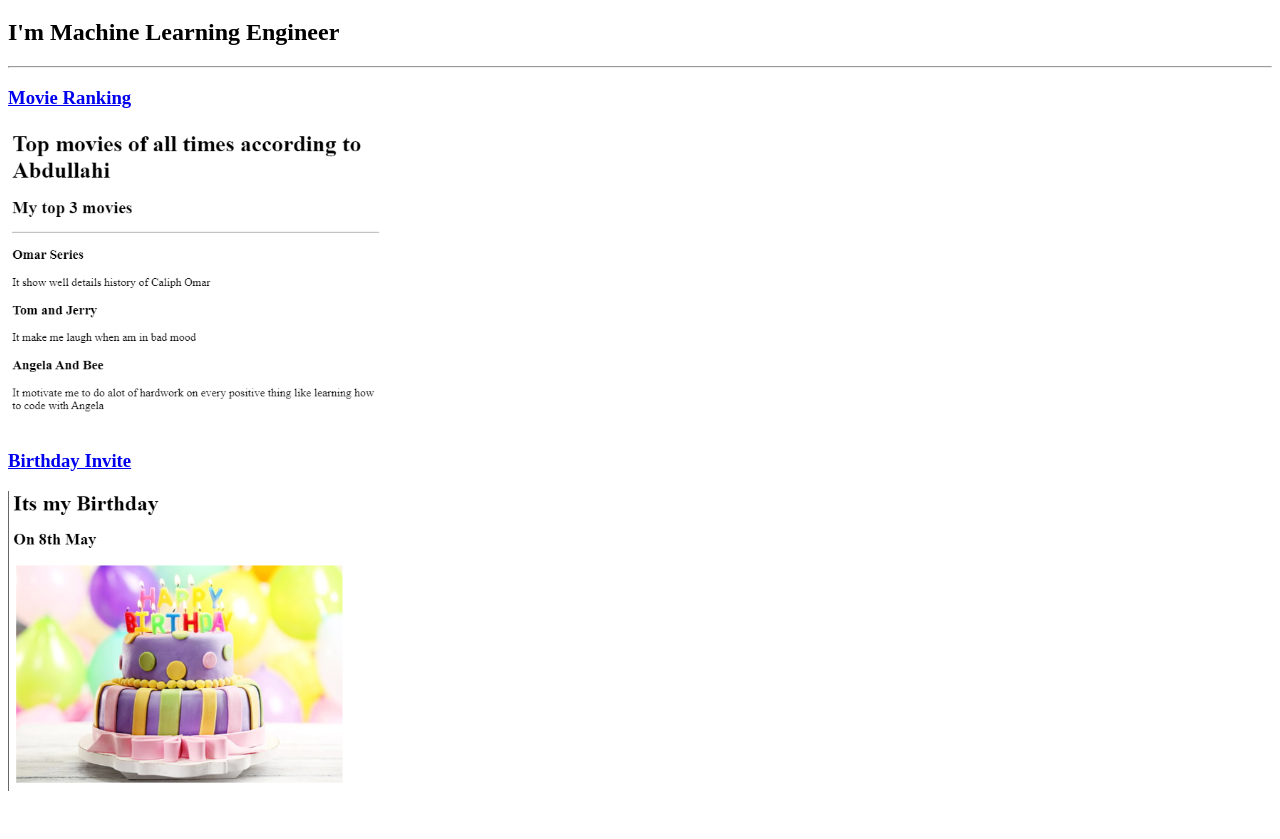
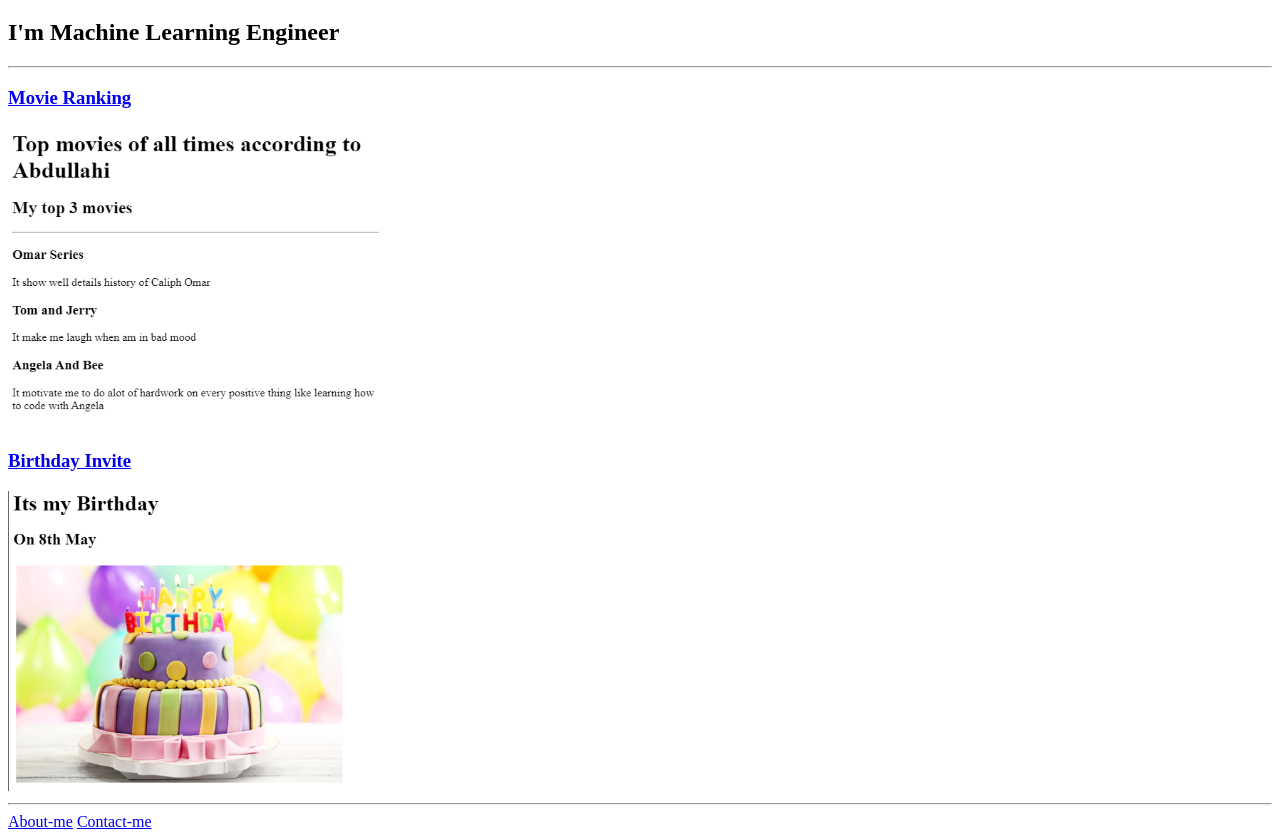
Before and after one commit to abdull6771/Web-Devevelopment-Bootcamp-With-PROJECT, a plain HTML site: page 4.3 HTML Porfolio Project/index.html in a window 1280 px wide. Shown: the part 61-900 px from the top of the page. Before the commit the page ends 864 px from the top, so only its background shows below. Drawn offline with Linux system fonts and the light colour scheme.

Commit message:
add contact-me and about-me

```diff
--- a/4.3 HTML Porfolio Project/index.html
+++ b/4.3 HTML Porfolio Project/index.html
@@ -14,6 +14,9 @@
  <img src="movie.png" height="300">
  <h3><a href="./public/birthday-invite.html">Birthday Invite</a></h3>
  <img src="birthday.png" height="300">
+ <hr />
+ <a href="./public/about.html">About-me</a>
+ <a href="./public/contact.html">Contact-me</a>
 </body>
 </html>
 <!-- TODO 2: Add Your previous projects' HTML into the public folder -->
```
